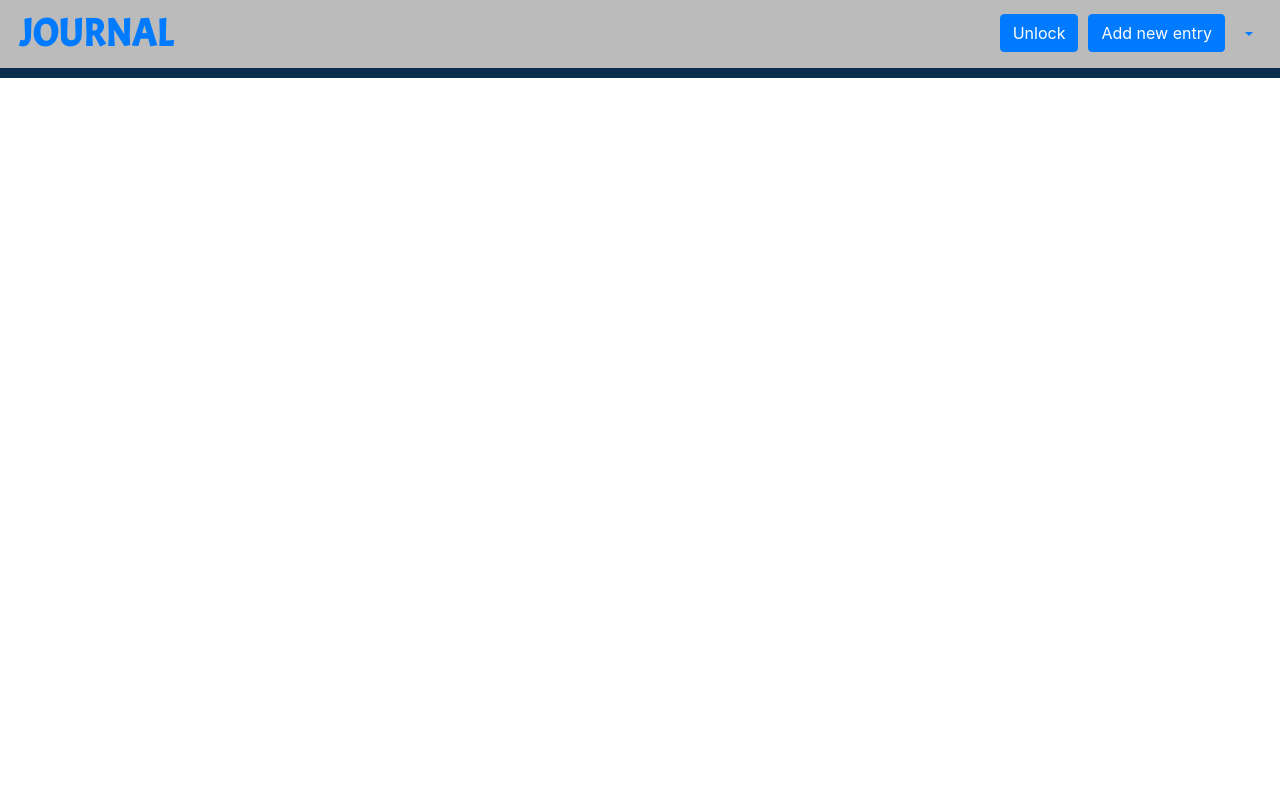
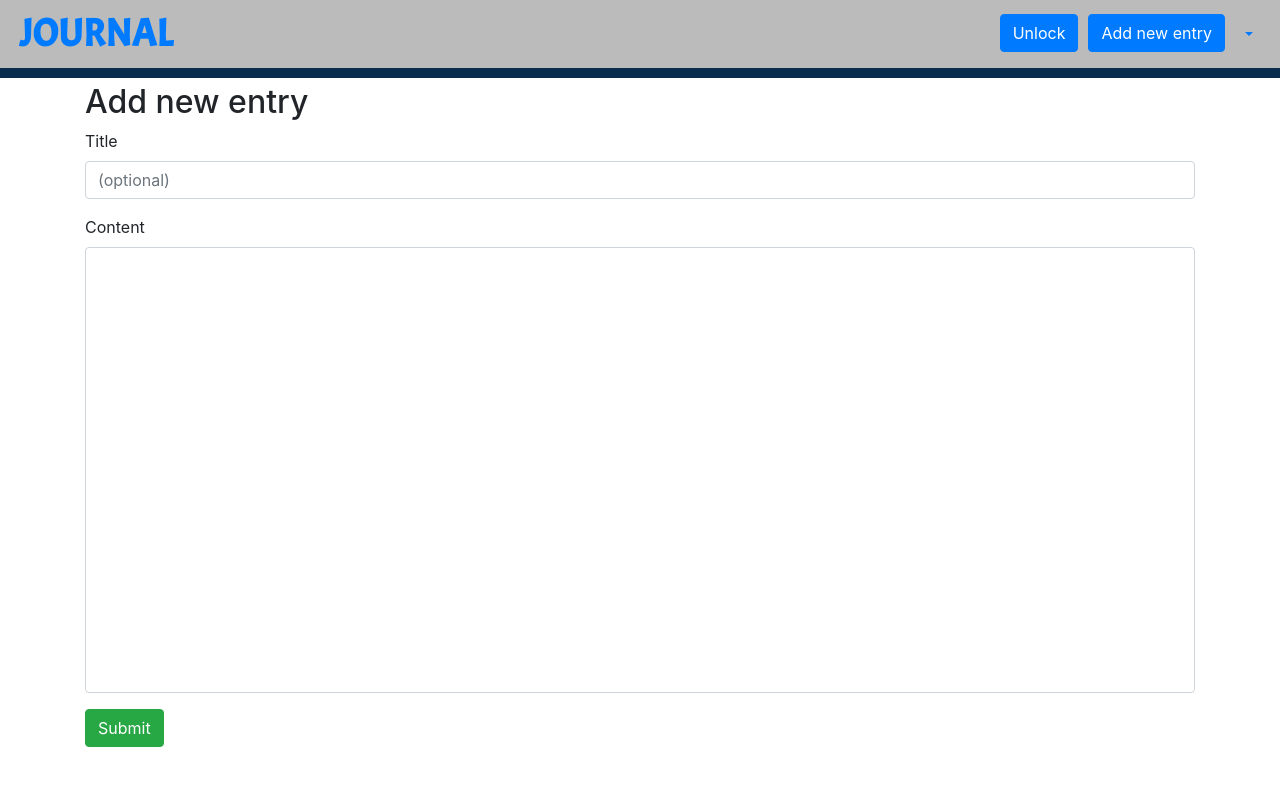
Before and after one commit to mgorzanski/journal, a React (Create React App) app in the folder client/: page /new in a window 1280 px wide. Shown: the top 786 px of the page. Built offline with nearby package versions, Linux system fonts and the light colour scheme; what @fortawesome/fontawesome would draw is missing.

Commit message:
add new entry layout

```diff
--- a/client/src/App.js
+++ b/client/src/App.js
@@ -4,6 +4,7 @@ import { BrowserRouter as Router, Route, Link } from 'react-router-dom';
 import Header from './components/header';
 import Home from './pages/home';
 import Error404 from './pages/errors/404';
+import NewEntry from './pages/new-entry';
 
 class App extends Component {
   render() {
@@ -13,6 +14,7 @@ class App extends Component {
           <Header />
           <main className="main">
             <Route exact path="/" component={Home} />
+            <Route path="/new" component={NewEntry} />
           </main>
         </React.Fragment>
       </Router>
--- a/client/src/index.css
+++ b/client/src/index.css
@@ -46,3 +46,7 @@
 .page-nav-dropdown-menu {
     float:left;
 }
+
+#contentInput {
+    resize: none;
+}
--- /dev/null
+++ b/client/src/pages/new-entry/index.js
@@ -0,0 +1,29 @@
+import React from 'react';
+import { Button, Form, FormGroup, Label, Input } from 'reactstrap';
+
+class NewEntry extends React.Component {
+    render() {
+        return(
+            <React.Fragment>
+                <h2 className="new-entry-title">Add new entry</h2>
+                <section className="new-entry-form">
+                    <Form>
+                        <FormGroup>
+                            <Label for="titleInput">Title</Label>
+                            <Input type="text" name="title" id="titleInput" placeholder="(optional)" />
+                        </FormGroup>
+
+                        <FormGroup>
+                            <Label for="contentInput">Content</Label>
+                            <Input type="textarea" rows="18" name="content" id="contentInput" />
+                        </FormGroup>
+
+                        <Button color="success">Submit</Button>
+                    </Form>
+                </section>
+            </React.Fragment>
+        );
+    }
+}
+
+export default NewEntry;
```
Also changed, not shown: 1 other file (tests, documents, lock files or other folders).
